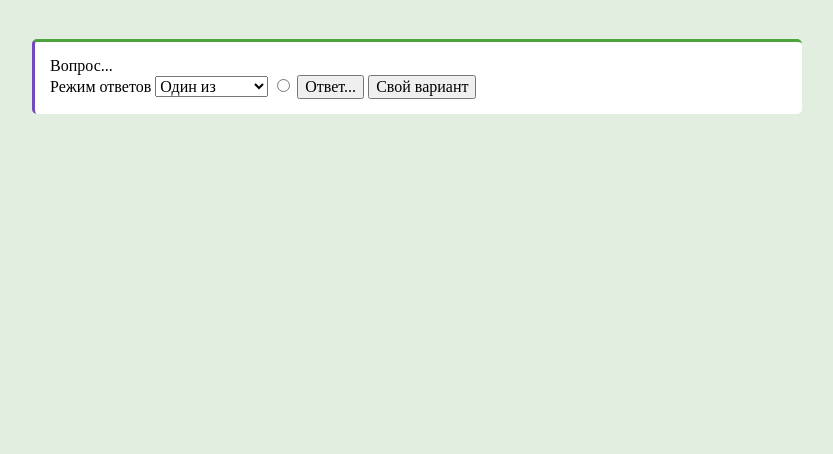
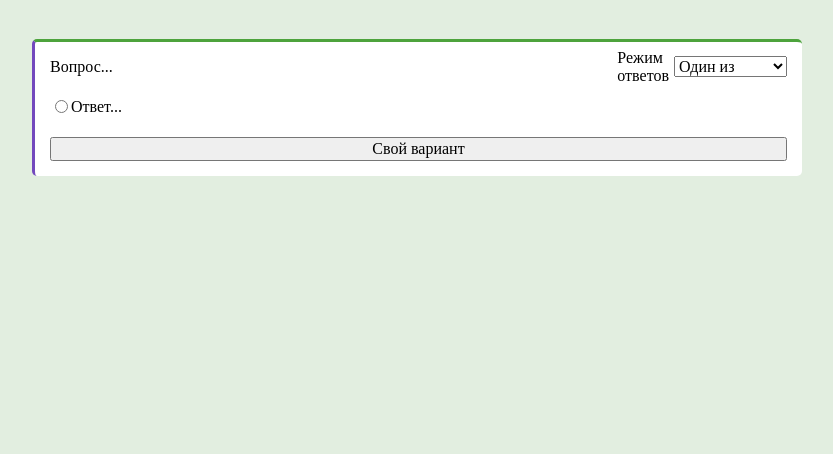
Before and after one commit to uvaprol/QuizGenerator, a Flask app: page / in a window 1280 px wide. Shown: the part 346-800 px from the top of the page, without its empty margins (223-1056 px from the left). Run offline with Flask 3, Linux system fonts and the light colour scheme; some web fonts are replaced.

Commit message:
js modify

```diff
--- a/static/script/script.js
+++ b/static/script/script.js
@@ -1,14 +1,15 @@
 const inputs = document.getElementsByClassName('input')
 
 for (e of inputs){
-    e.addEventListener('click', function (){
-        if (e.innerText == 'Вопрос...'){
-            e.innerText = ''
+    e.addEventListener('focus', function (){
+        if (this.innerText == 'Вопрос...' || this.innerText == 'Ответ...'){
+            this.innerText = '\u00A0'
         }
     })
     e.addEventListener('blur', function (){
-        if (e.innerText == '' | e.innerHTML == '<br>'){
-            e.innerText = 'Вопрос...'
+        if (this.innerText == '\u00A0' || this.innerHTML == '<br>'){
+            console.log(this.id)
+            this.getAttribute('name') == 'question' ? this.innerText = 'Вопрос...' : this.innerText = 'Ответ...'
         }
     })
 }
--- a/static/style/style.css
+++ b/static/style/style.css
@@ -97,6 +97,27 @@ body main section {
   border-right: 0px;
   border-radius: 5px;
   padding: 15px;
+  display: flex;
+  flex-direction: column;
+  gap: 20px;
+}
+body main section div {
+  height: 20px;
+  display: flex;
+  align-items: center;
+}
+body main section .question-fill {
+  justify-content: space-between;
+}
+body main section .question-fill .input {
+  width: 100%;
+}
+body main section .question-fill .mod {
+  gap: 5px;
+}
+body main section .answer-fill input {
+  position: relative;
+  bottom: 2px;
 }
 body main section .input {
   outline: none;
--- a/static/style/style.scss
+++ b/static/style/style.scss
@@ -104,6 +104,29 @@ body{
             border-right: 0px;
             border-radius: 5px;
             padding: 15px;
+            display: flex;
+            flex-direction: column;
+            gap: 20px;
+            div{
+                height: 20px;
+                display: flex;
+                align-items: center;
+            }
+            .question-fill{
+                justify-content: space-between;
+                .input{
+                    width: 100%;
+                }
+                .mod{
+                    gap: 5px;
+                }
+            }
+            .answer-fill{
+                input{
+                    position: relative;
+                    bottom: 2px;
+                }
+            }
             .input{
                 outline: none;
             }
--- a/templates/index.html
+++ b/templates/index.html
@@ -25,18 +25,25 @@
         <section>
         </section>
         <section>
-            <div class="input" contenteditable="true">
+            <div class="question-fill">
+                <div class="input" name="question" contenteditable="true">
                     Вопрос...
-                <!-- <span class="input_question_placeholder">Вопрос</span> -->
                 </div>
+                <div class="mod">
                     <label for="mod1">Режим ответов</label>
                     <select name="" id="mod1">
                         <option value="radio">Один из</option>
                         <option value="chekbox">Несколько из</option>
                         <option value="text">Свой</option>
                     </select>
+                </div>
+            </div>
+            <div class="answer-fill">
                 <input type="radio" placeholder="Ответ...">
-            <button>Ответ...</button>
+                <div class="input" name="answer" contenteditable="true">
+                    Ответ...
+                </div>
+            </div>
             <button>Свой вариант</button>
         </section>
 
```
Also changed, not shown: 1 other file. Lines whose indentation alone changed are shown as unchanged.
